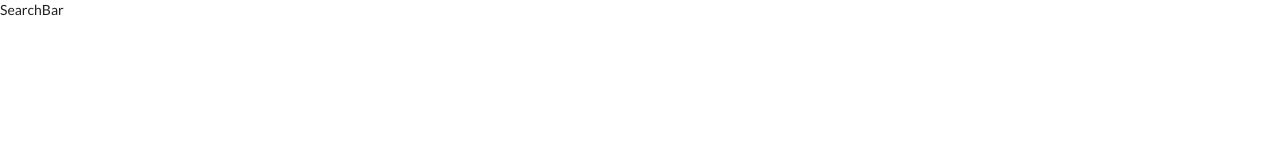
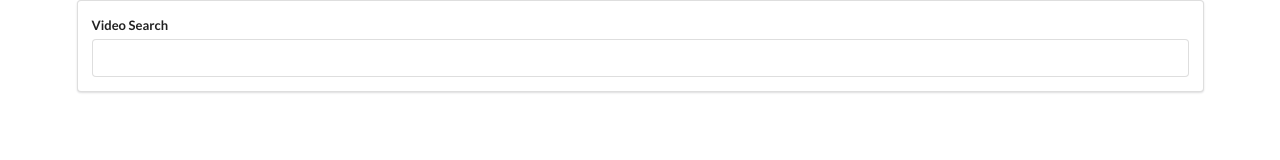
Before and after one commit to bart-le/frontend-basics, a React (Create React App) app in the folder React/videos/: page / in a window 1280 px wide. Shown: the top 160 px of the page. Built offline with nearby package versions, Linux system fonts and the light colour scheme.

Commit message:
Add input to search bar

```diff
--- a/React/videos/src/components/App.js
+++ b/React/videos/src/components/App.js
@@ -4,7 +4,7 @@ import SearchBar from './SearchBar';
 class App extends React.Component {
 	render() {
 		return(
-			<div>
+			<div className="ui container">
 				<SearchBar />
 			</div>
 		);
--- a/React/videos/src/components/SearchBar.js
+++ b/React/videos/src/components/SearchBar.js
@@ -1,9 +1,22 @@
 import React from 'react';
 
 class SearchBar extends React.Component {
+	state = { term: '' };
+
 	render() {
 		return (
-			<div>SearchBar</div>
+			<div className="ui segment search-bar">
+				<form className="ui form">
+					<div className="field">
+						<label htmlFor="">Video Search</label>
+						<input
+							type="text"
+							value={this.state.term}
+							onChange={this.onInputChange}
+						/>
+					</div>
+				</form>
+			</div>
 		);
 	}
 }
```
